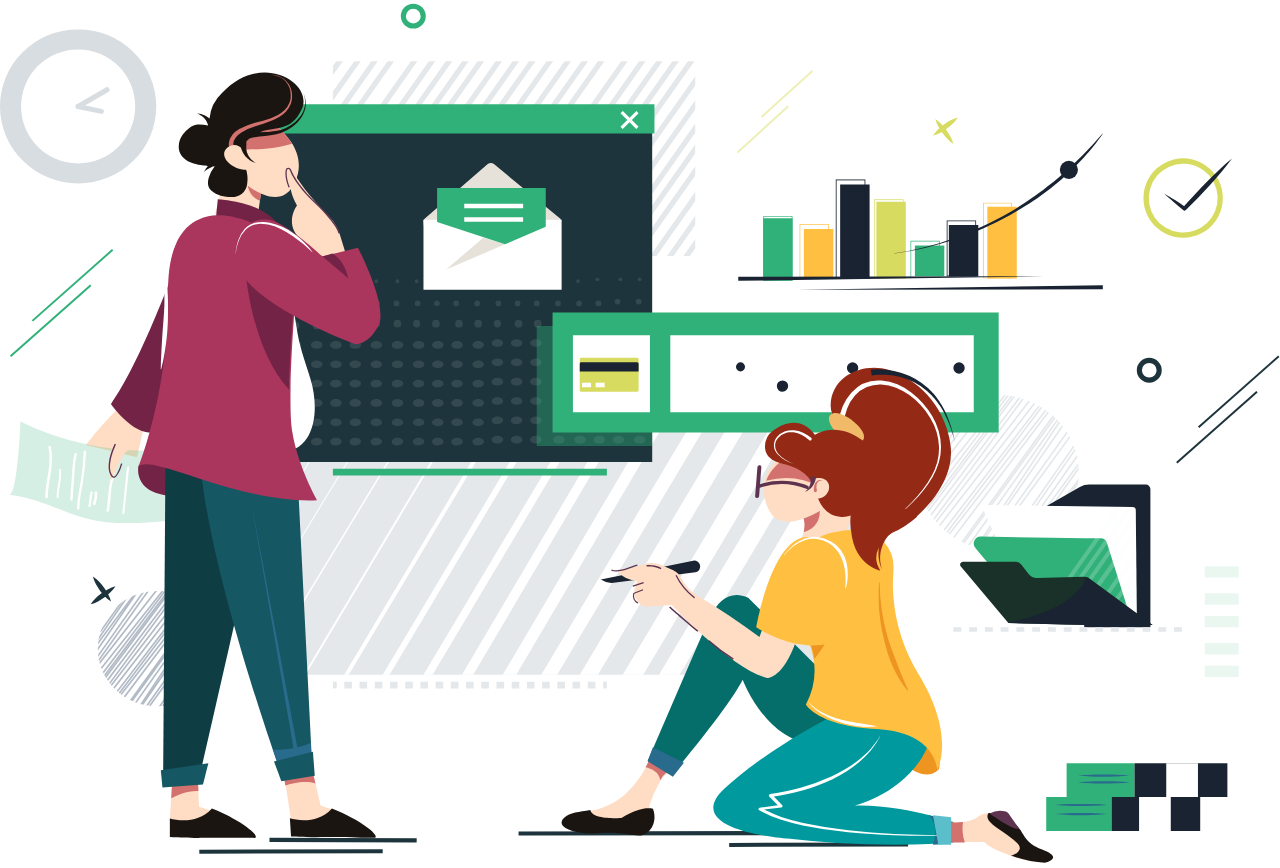
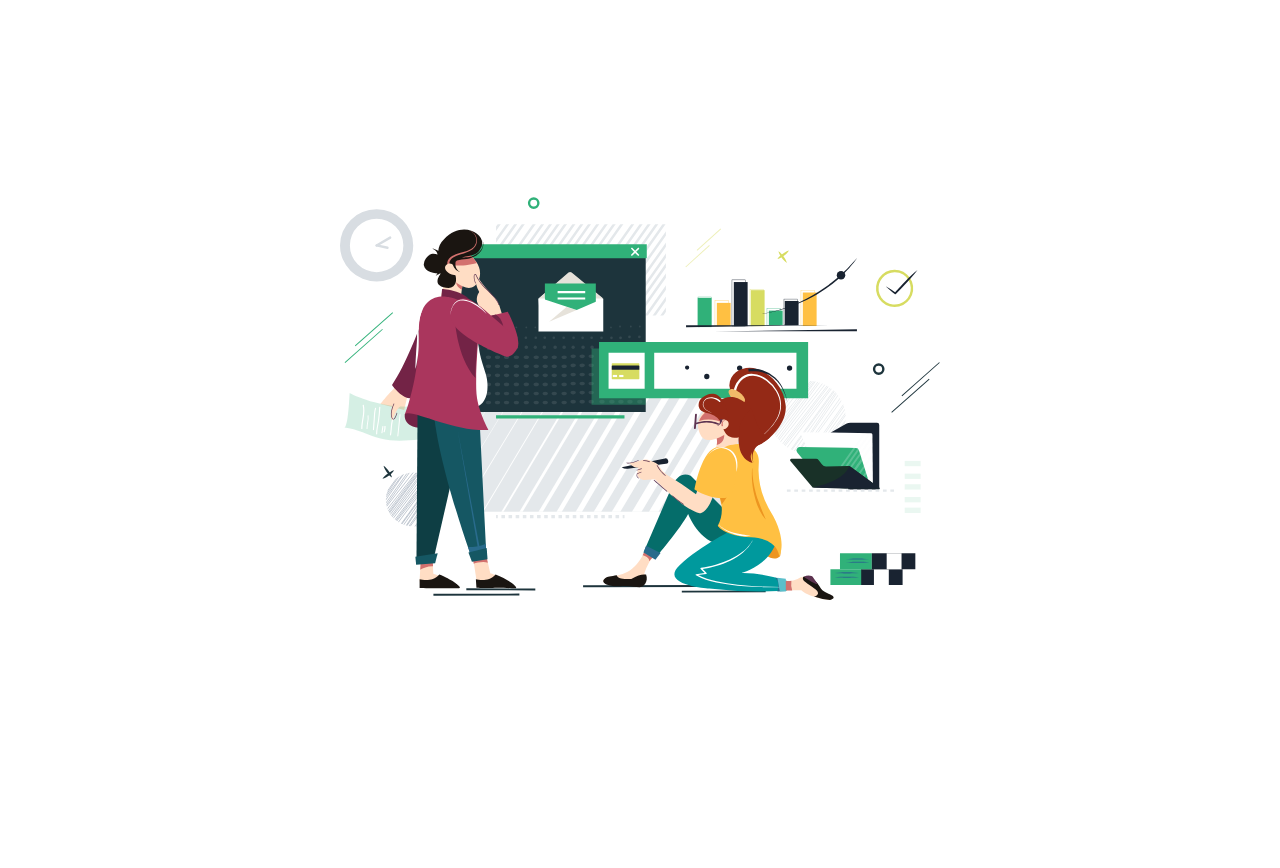
Before and after one commit to hamzadahir/Greensock-Animation, a plain HTML site: page index.html in a window 1280 px wide. After the commit the page ends 800 px from the top, so only its background shows below. Drawn offline with Linux system fonts and the light colour scheme.

Commit message:
adding div style centered

```diff
--- a/index.html
+++ b/index.html
@@ -1,11 +1,18 @@
 <!DOCTYPE html>
 <html>
 <head>
-	<title>anim</title>
+	<title>GSAP animation by Hamza</title>
 	<style>
 		body {
 			margin: 0px;
 			padding: 0px;
+		}
+		div {
+			width: 600px;
+			position: absolute;
+			left: 50%;
+			top: 50%;
+			transform: translate(-50%, -50%);
 		}
 	</style>
 </head>
```
